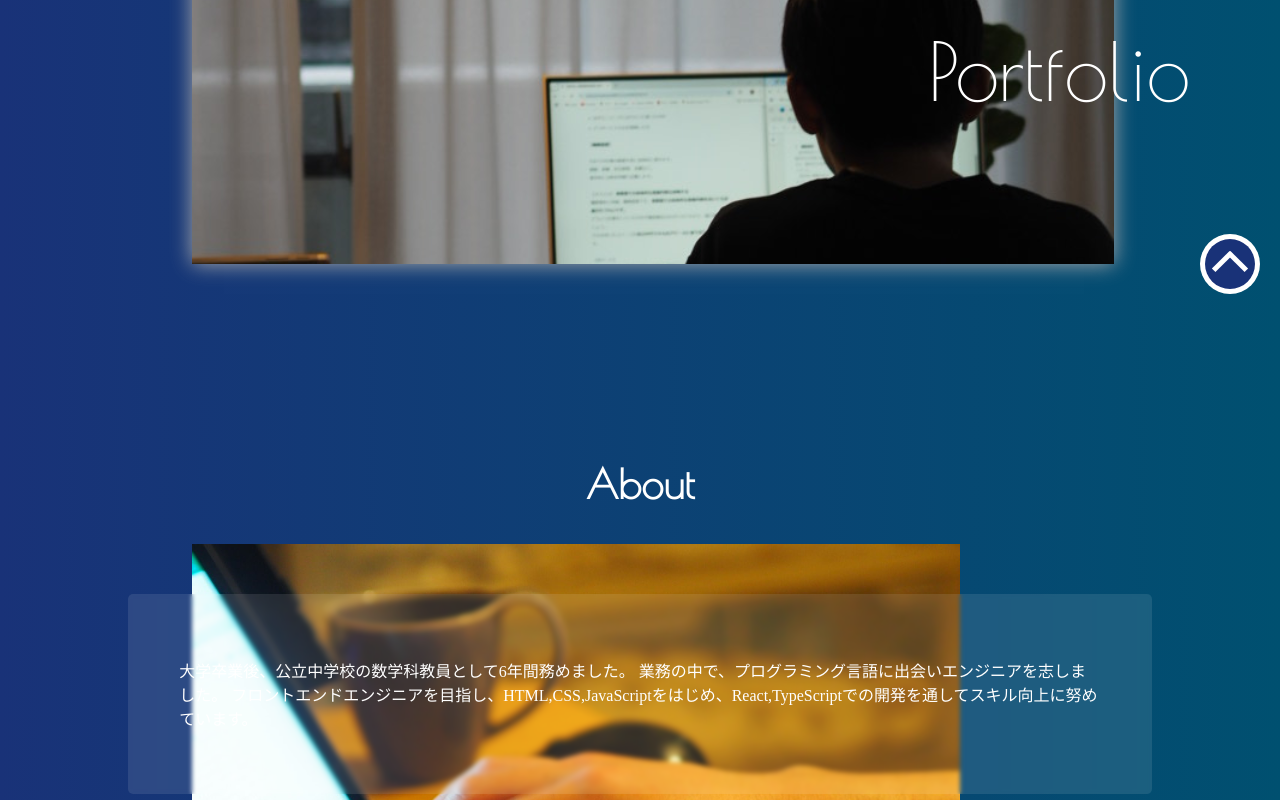
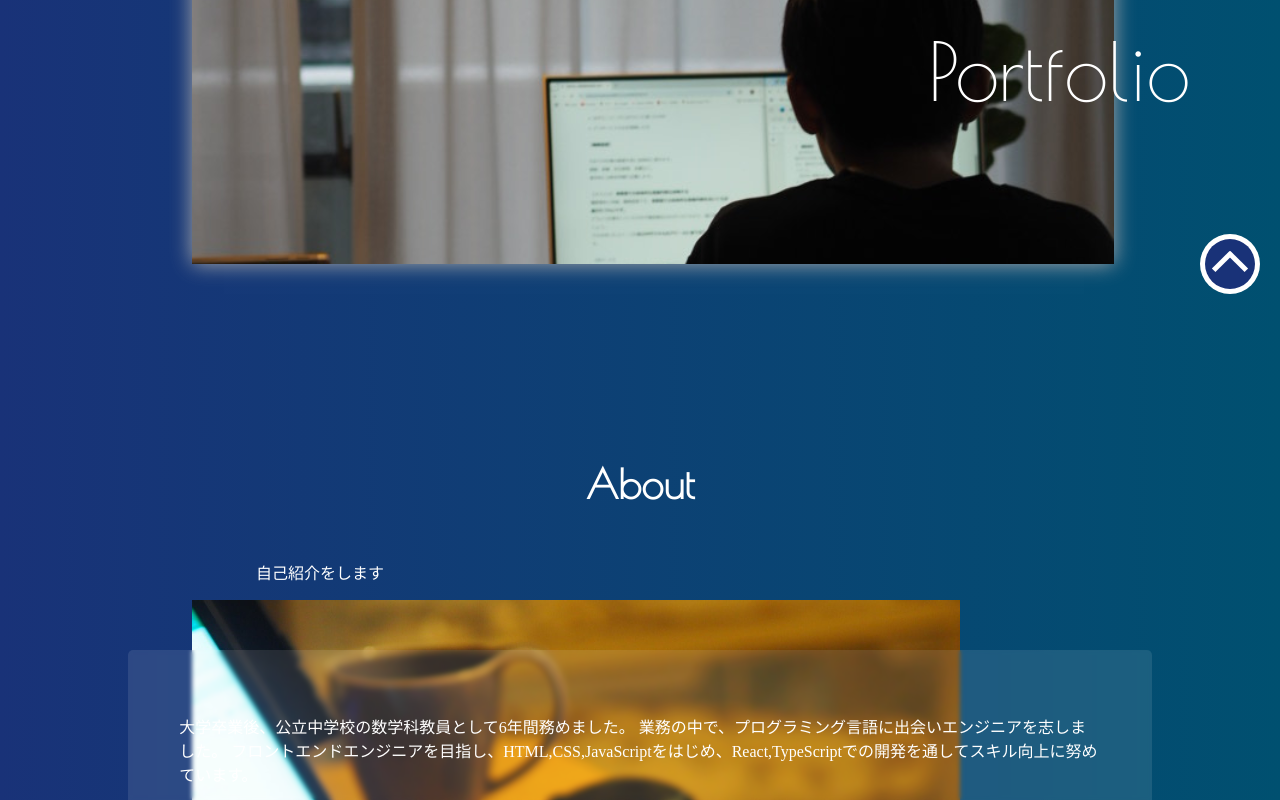
Before and after one commit to LSbard000com/My-Portfolio, a React (Vite) app: page / in a window 1280 px wide. Shown: the part 456-1256 px from the top of the page. Built offline with nearby package versions, Linux system fonts and the light colour scheme; a web font is replaced by a local one.

Commit message:
コンポーネント完成

```diff
--- a/src/App.css
+++ b/src/App.css
@@ -5,7 +5,7 @@
 
 
 
-/* **************** 共通事項 **************** */
+/* **************** セクションタイトル **************** */
 .section-title {
     width: 100%;
     height: 200px;
@@ -20,6 +20,17 @@
     font-size: 40px;
 }
 
+.section-text {
+    width: 100%;
+    min-height: 50px;
+    display: flex;
+    justify-content: center;
+    align-items: center;
+}
+
+.section-text p {
+    width: 60%;
+}
 
 
 /* **************** サイドバー **************** */
--- a/src/components/About.tsx
+++ b/src/components/About.tsx
@@ -1,11 +1,13 @@
 import aboutImg from '../assets/img/IMG_7007.jpeg'
+import Title from './Title'
 
 const About = () => {
   return (
     <div id='about' className="about">
-      <div className="section-title">
-        <h2>About</h2>
-      </div>
+      <Title
+        title='About'
+        text='自己紹介をします'
+       />
       <div className='main'>
         <div className='img'>
           <img src={aboutImg} />
--- a/src/components/Title.tsx
+++ b/src/components/Title.tsx
@@ -5,11 +5,16 @@ type TitleProps = {
     text: string;
 }
 
-const Title:React.FC<TitleProps> = ({}) => {
+const Title:React.FC<TitleProps> = ({title, text}) => {
   return (
-    <div>
-
+    <>
+    <div className="section-title">
+        <h2>{title}</h2>
     </div>
+    <div className='section-text'>
+        <p>{text}</p>
+    </div>
+    </>
   )
 }
 
```
